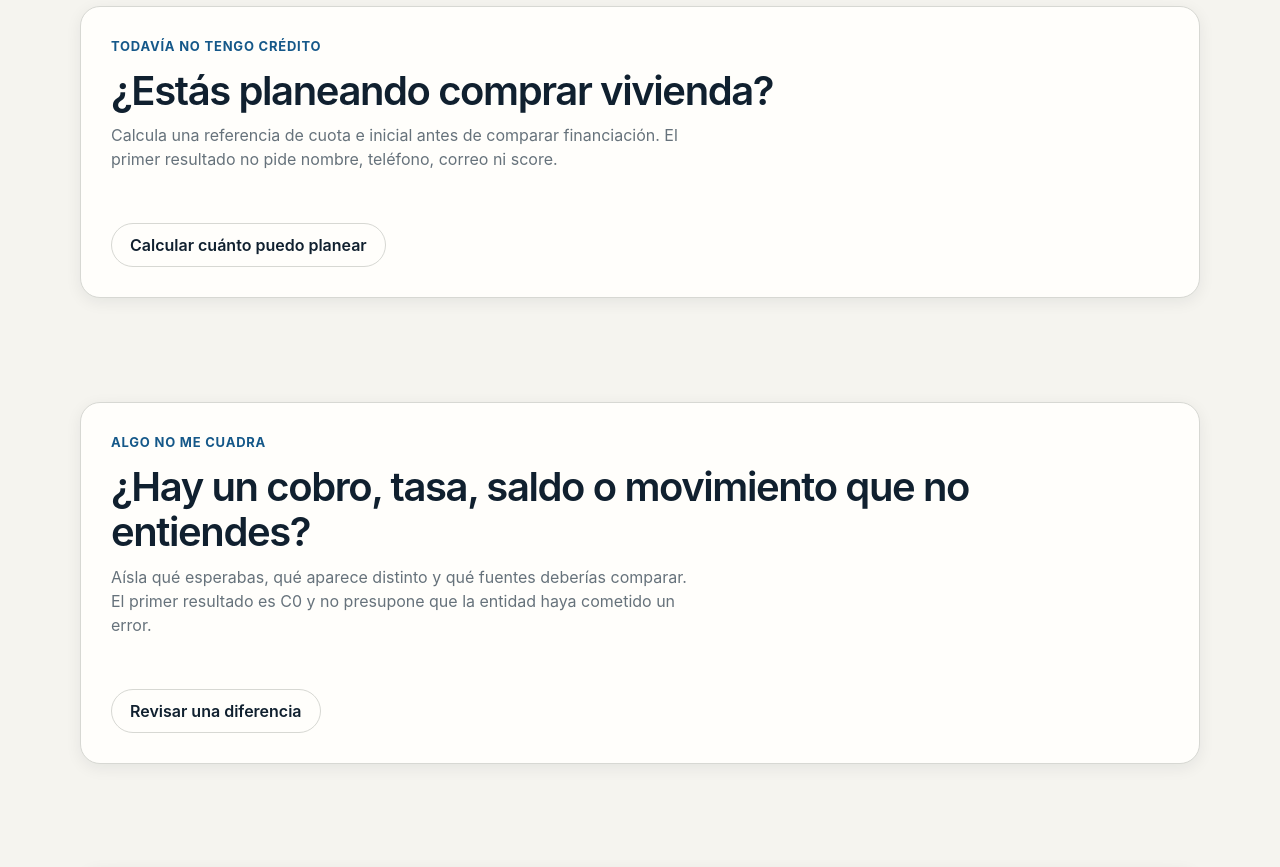
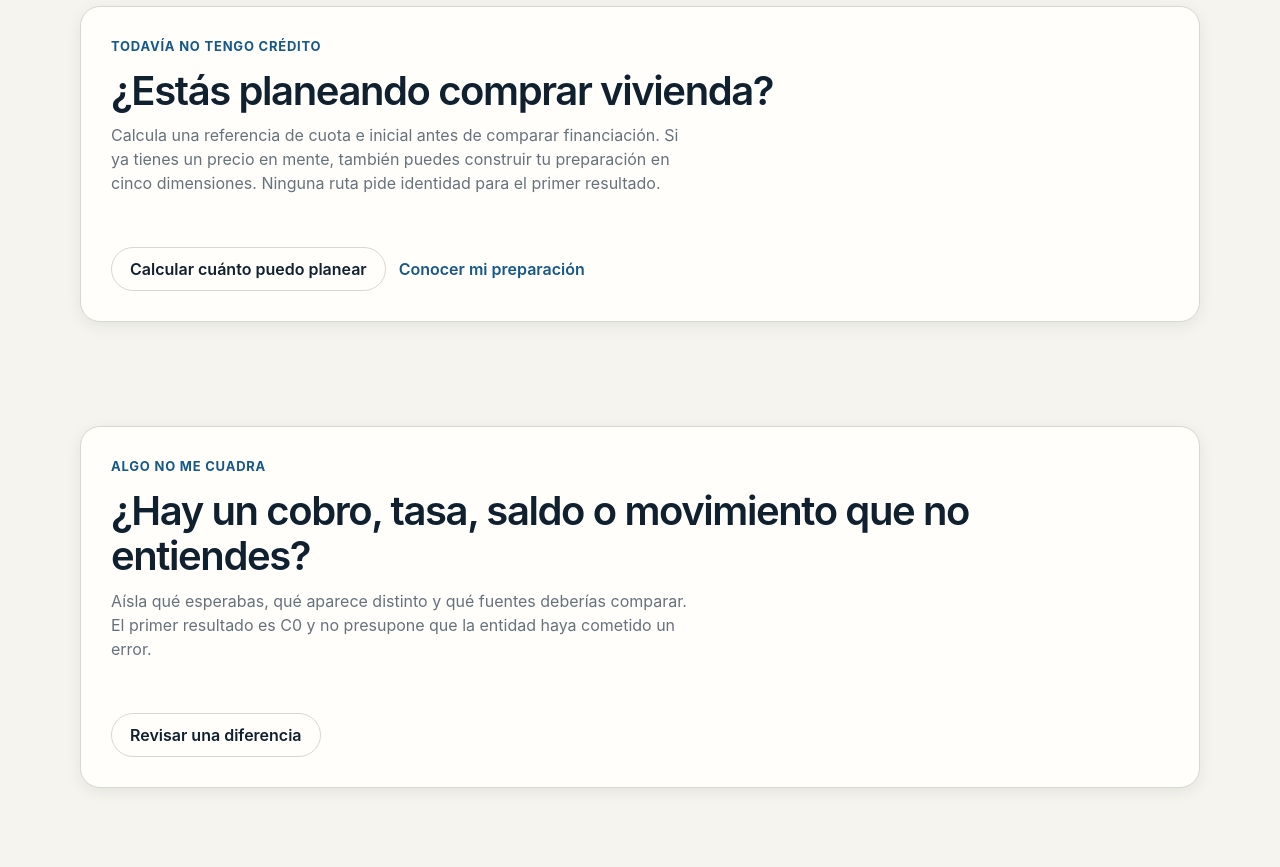
Before and after one commit to arendon7/VIVIENDA, a Next.js app: page / in a window 1280 px wide. Shown: the part 1220-2087 px from the top of the page. Built offline with nearby package versions, Linux system fonts and the light colour scheme.

Commit message:
feat: expose home readiness from buyer path

```diff
--- a/app/page.tsx
+++ b/app/page.tsx
@@ -69,9 +69,10 @@ export default function HomePage() {
           <div className="surface choice-card">
             <p className="eyebrow">Todavía no tengo crédito</p>
             <h2 id="buyer-path-heading">¿Estás planeando comprar vivienda?</h2>
-            <p className="section-copy">Calcula una referencia de cuota e inicial antes de comparar financiación. El primer resultado no pide nombre, teléfono, correo ni score.</p>
+            <p className="section-copy">Calcula una referencia de cuota e inicial antes de comparar financiación. Si ya tienes un precio en mente, también puedes construir tu preparación en cinco dimensiones. Ninguna ruta pide identidad para el primer resultado.</p>
             <div className="actions">
               <a className="button button-secondary" href="/comprar/cuanto-puedo-comprar">Calcular cuánto puedo planear</a>
+              <a className="button button-quiet" href="/comprar/preparacion">Conocer mi preparación</a>
             </div>
           </div>
         </section>
```
